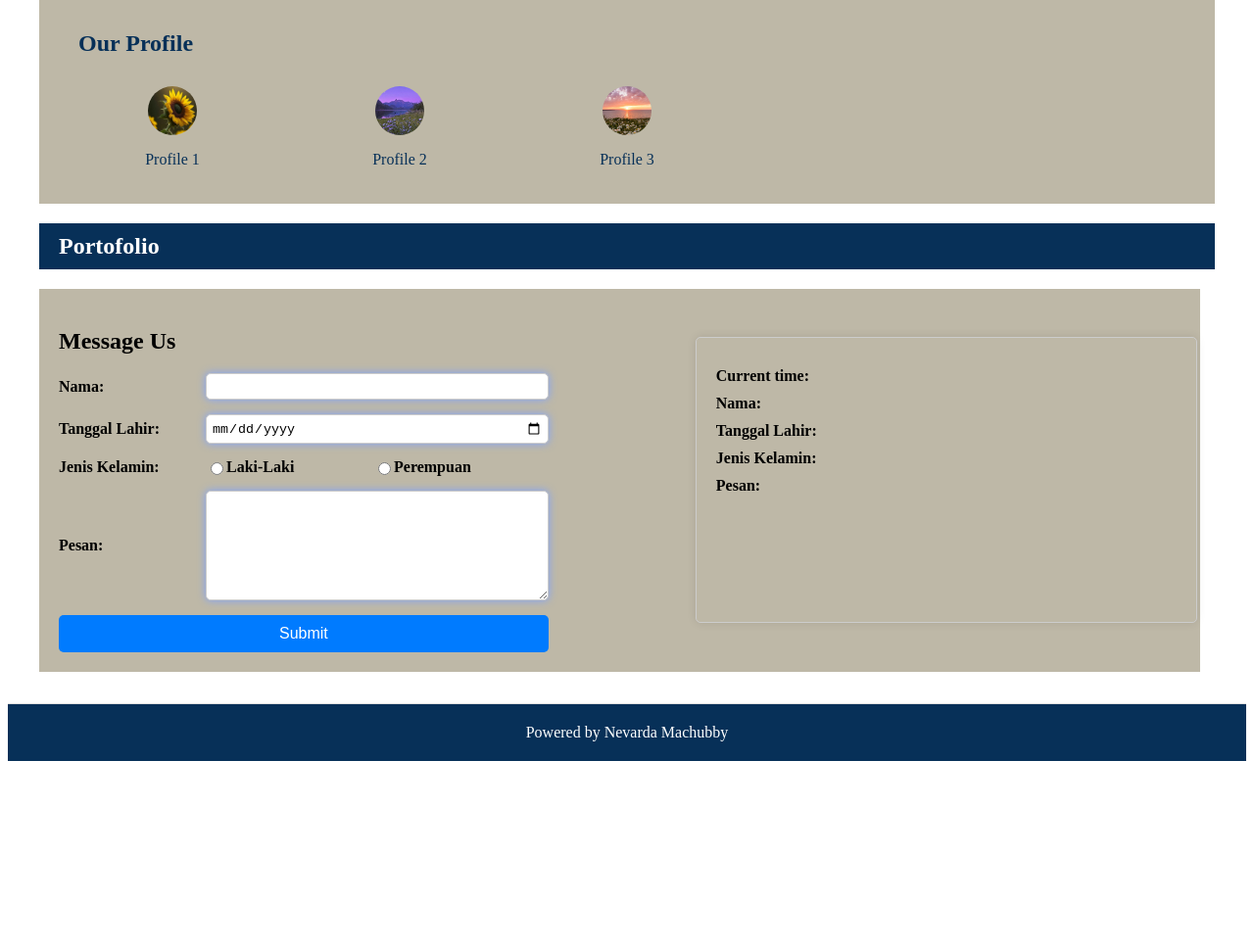
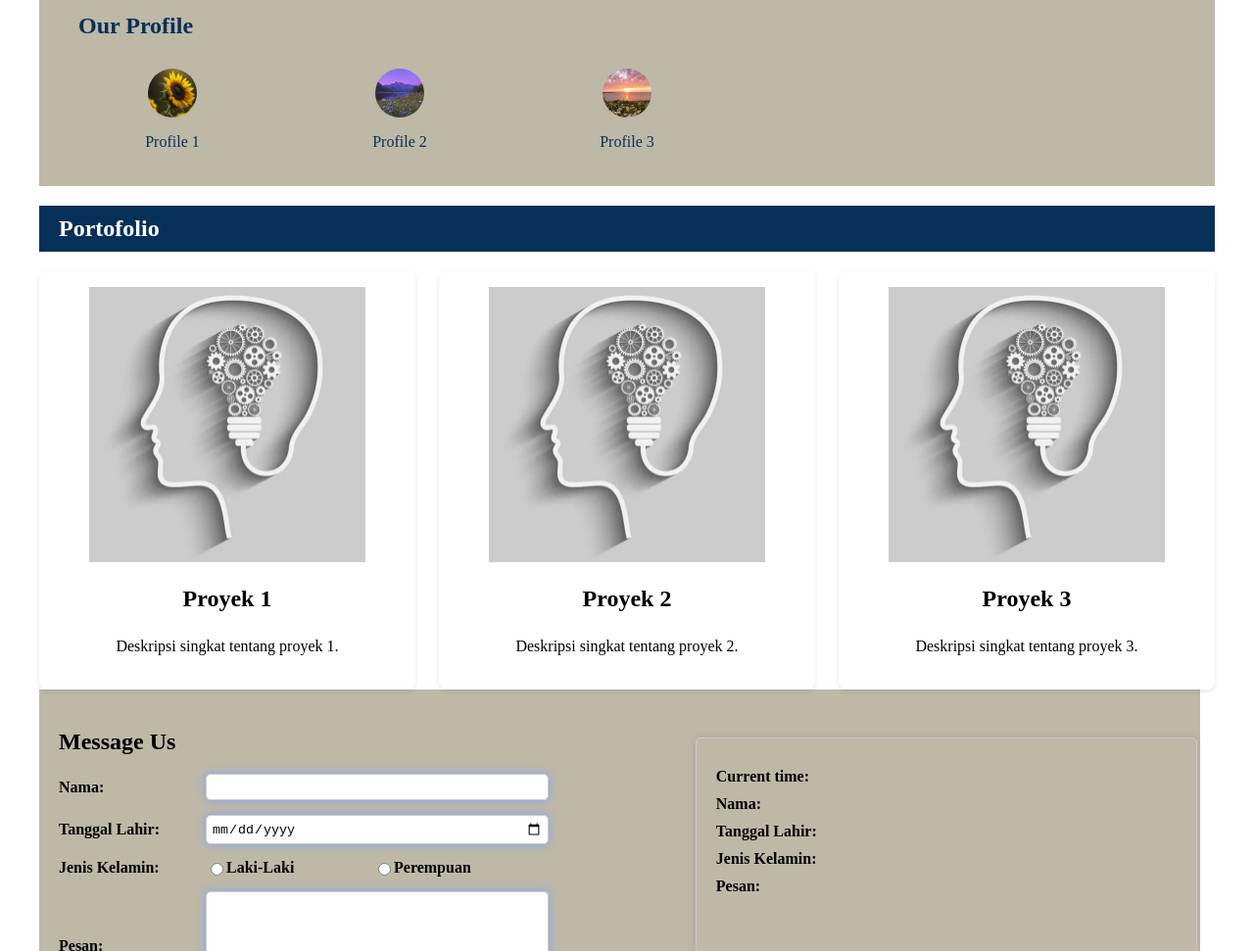
Before and after one commit to revou-fundamental-course/fundamental-nevardamachubby, a plain HTML site: page index.html in a window 1280 px wide. Shown: the part 622-1593 px from the top of the page at 98% size. Before the commit the page ends 1407 px from the top, so only its background shows below. Drawn offline with Linux system fonts and the light colour scheme.

Commit message:
update website

```diff
--- a/CSS/style.css
+++ b/CSS/style.css
@@ -33,15 +33,17 @@ nav > a {
     margin-right: 40px;
 }
 
-.banner-container{
-    height: 370px;
+/* Banner content */
+.banner-container {
+    height: 350px;
     width: 100%;
-
-     /* For banner image */
-     background-image: url(../assets/banner1.jpeg);
-     background-size: cover;
+    border: 1px solid;
+    background-image: url(../assets/banner1.jpeg);
+    background-size: cover;
 }
 
+
+/* Portfolio content */
 .section-header {
     background-color: #beb8a7;
     color: #073058;
@@ -99,7 +101,50 @@ nav > a {
     margin-bottom: 20px;
 }
 
+.portfolio {
+    background-color: #fff;
+    margin: 2rem 0;
+    padding: 2rem;
+    border-radius: 8px;
+    box-shadow: 0 2px 5px rgba(0, 0, 0, 0.1);
+}
 
+.portfolio-grid {
+    display: grid;
+    grid-template-columns: repeat(auto-fit, minmax(300px, 1fr));
+    gap: 1.5rem;
+}
+
+.portfolio-item {
+    background-color: #fff;
+    border-radius: 8px;
+    overflow: hidden;
+    box-shadow: 0 2px 5px rgba(0, 0, 0, 0.1);
+    display: flex;
+    flex-direction: column;
+    align-items: center;
+    padding: 1rem;
+}
+
+.portfolio-item img {
+    width: 80%; /* Mengurangi ukuran gambar */
+    height: auto;
+    display: block;
+    margin-bottom: 1rem;
+}
+
+.portfolio-item h3 {
+    margin: 0;
+    padding: 0.5rem 0;
+    font-size: 1.5rem;
+    text-align: center;
+}
+
+.portfolio-item p {
+    font-size: 1rem;
+    line-height: 1.4;
+    text-align: center;
+}
 
 
 /* For message content */
@@ -192,3 +237,9 @@ footer {
     border-top: 1px solid #e0e0e0;
     color: #fff; /* Warna teks putih */
 }
+
+@media only screen and (max-width: 520px){
+    .nav-container{
+        flex-direction: column;
+    }
+}
--- a/index.html
+++ b/index.html
@@ -15,7 +15,7 @@
         <nav>
             <a href="#home">Home</a>
             <a href="#our-profile">Our Profile</a>
-            <a>Portofolio</a>
+            <a href="#portfolio">Portofolio</a>
             <a href="#message-us">Message</a>
         </nav>
     </header>
@@ -30,7 +30,7 @@
             <article>
                 <p>Journey through my portfolio and witness the fusion of art and technology.</p>
 
-                <div class="banner-container"></div>
+                <div class="banner-container">
             </article>
         </section>
 
@@ -62,11 +62,28 @@
         </section>
 
         <!--Portofolio Content-->
-        <section id="portofolio" class="portofolio-section">
+        <section id="portfolio" class="portofolio-section">
             <header>
                 <h1 class="section-hdrportofolio">Portofolio</h1>
             </header>
-
+            <div class="portfolio-grid">
+                <div class="portfolio-item">
+                    <img src="assets/image4.jpg" alt="Proyek 1">
+                    <h3>Proyek 1</h3>
+                    <p>Deskripsi singkat tentang proyek 1.</p>
+                </div>
+                <div class="portfolio-item">
+                    <img src="assets/image4.jpg" alt="Proyek 2">
+                    <h3>Proyek 2</h3>
+                    <p>Deskripsi singkat tentang proyek 2.</p>
+                </div>
+                <div class="portfolio-item">
+                    <img src="assets/image4.jpg" alt="Proyek 3">
+                    <h3>Proyek 3</h3>
+                    <p>Deskripsi singkat tentang proyek 3.</p>
+                </div>
+                <!-- Tambahkan lebih banyak proyek di sini -->
+            </div>
         </section>
 
         <!--Message Us Content-->
```
Also changed, not shown: assets/banner2.jpeg (added), assets/banner3.jpeg (added), assets/image4.jpg (added), js/script.js (line endings or trailing spaces).
